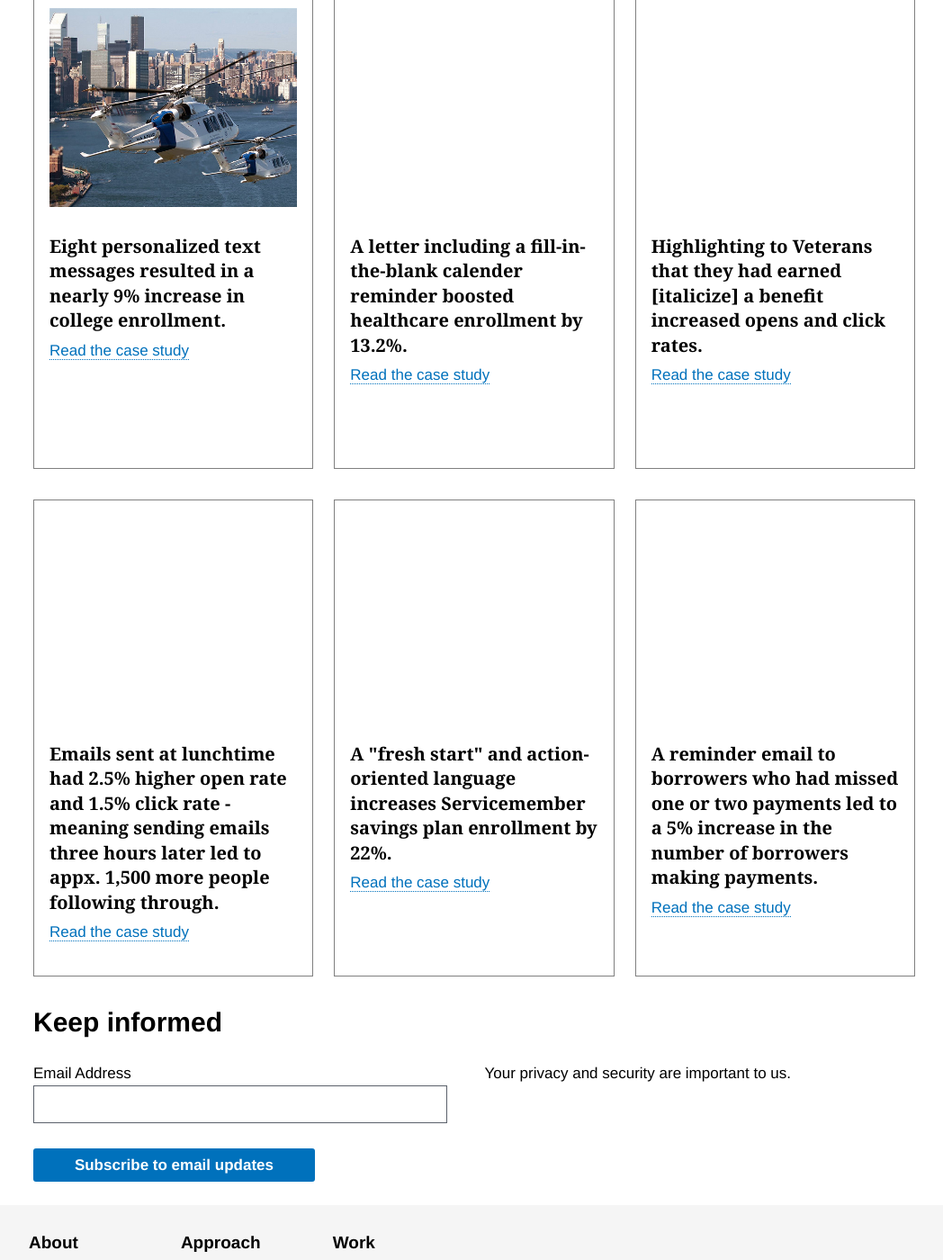
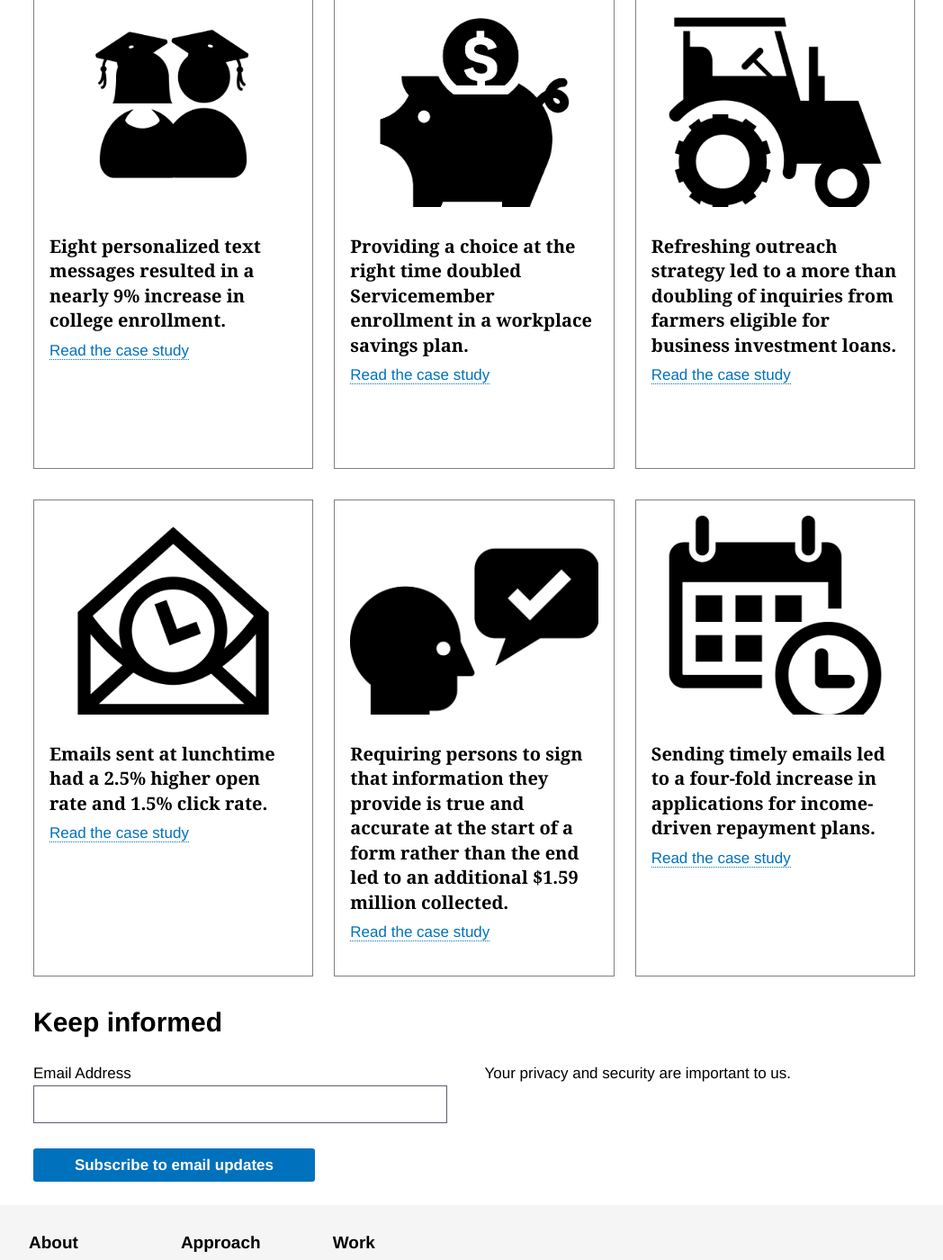
Before and after one commit to 18F/Modular-Contracting-And-Agile-Development, a Jekyll site: the page built from pages/home.md, in a window 1280 px wide and 1400 px high, scrolled down 1386 px. Shown: the whole window at 90% size, without its empty margins (113-1161 px from the left). Built offline with Jekyll 4.4.1, drawn with Linux system fonts in a browser that asks for light colours.

Commit message:
Project imgs from noun project

```diff
--- a/_data/projects.yml
+++ b/_data/projects.yml
@@ -1,13 +1,18 @@
 - name: Eight personalized text messages resulted in a nearly 9% increase in college enrollment.
-  link: /projects/reducing-snow-melt/
-  image: /assets/img/helicopters-in-the-city.jpg
-- name: A letter including a fill-in-the-blank calender reminder boosted healthcare enrollment by 13.2%.
-  link: ''
-- name: Highlighting to Veterans that they had earned [italicize] a benefit increased opens and click rates.
-  link: ''
-- name: Emails sent at lunchtime had 2.5% higher open rate and 1.5% click rate - meaning sending emails three hours later led to appx. 1,500 more people following through.
-  link: ''
-- name: A "fresh start" and action-oriented language increases Servicemember savings plan enrollment by 22%.
-  link: ''
-- name: A reminder email to borrowers who had missed one or two payments led to a 5% increase in the number of borrowers making payments.
-  link: ''
+  link: /projects/reducing-summer-melt/
+  image: /assets/img/project-icons/graduation.png
+- name: Providing a choice at the right time doubled Servicemember enrollment in a workplace savings plan.
+  link: /projects/roth-tsp-enrollment/
+  image: /assets/img/project-icons/piggy-bank.png
+- name: Refreshing outreach strategy led to a more than doubling of inquiries from farmers eligible for business investment loans.
+  link: /projects/microloans-for-farmers/
+  image: /assets/img/project-icons/tractor.png
+- name: Emails sent at lunchtime had a 2.5% higher open rate and 1.5% click rate.
+  link: /projects/tenant-satisfaction-survey/
+  image: /assets/img/project-icons/email-timer.png
+- name: Requiring persons to sign that information they provide is true and accurate at the start of a form rather than the end led to an additional $1.59 million collected.
+  link: /projects/industrial-funding-fee-reports/
+  image: /assets/img/project-icons/consent.png
+- name: Sending timely emails led to a four-fold increase in applications for income-driven repayment plans.
+  link: /projects/income-driven-repayment/
+  image: /assets/img/project-icons/calendar.png
```
Also changed, not shown: assets/img/project-icons/calendar.png (added), assets/img/project-icons/consent.png (added), assets/img/project-icons/email-timer.png (added), assets/img/project-icons/graduation.png (added), assets/img/project-icons/piggy-bank.png (added), assets/img/project-icons/tractor.png (added).
